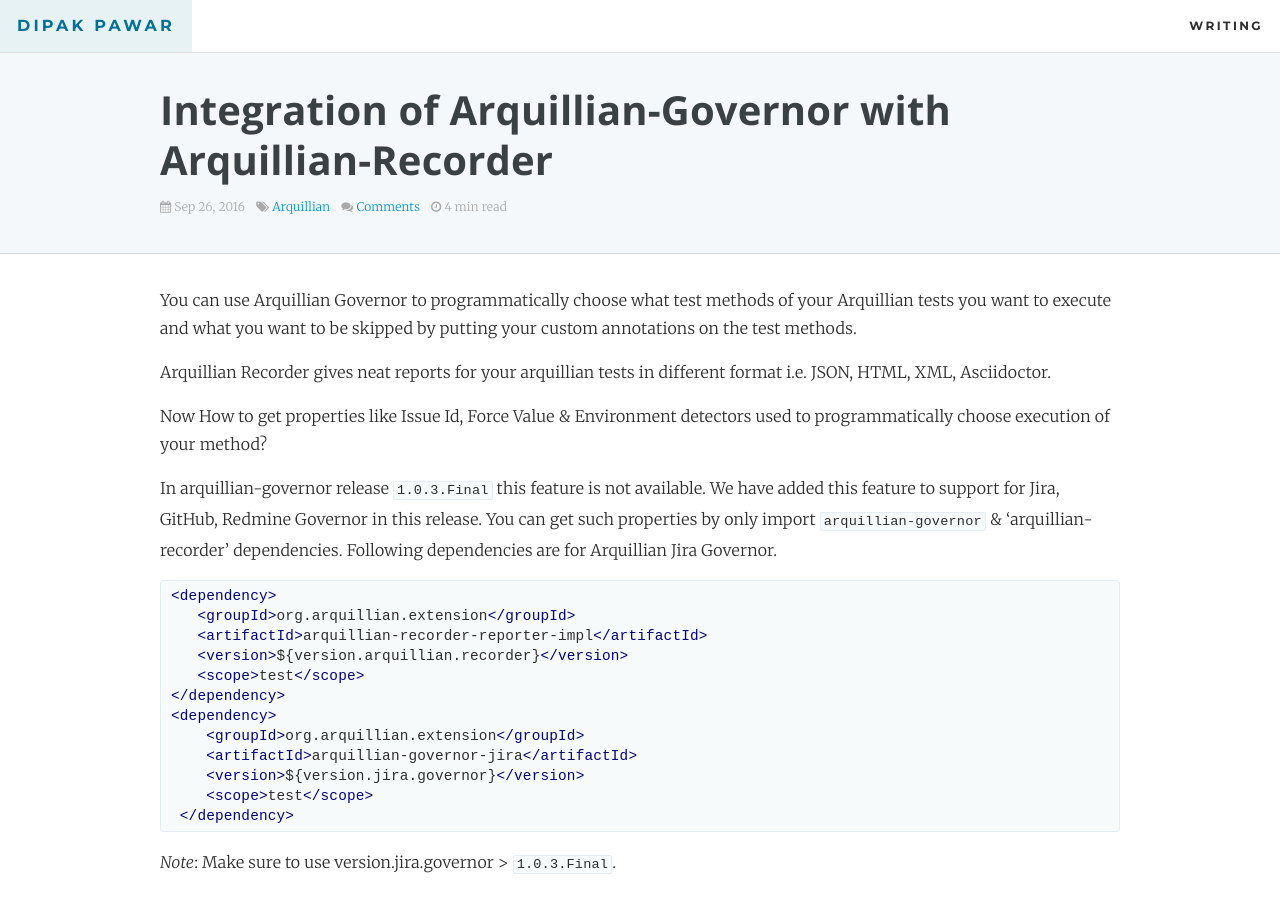
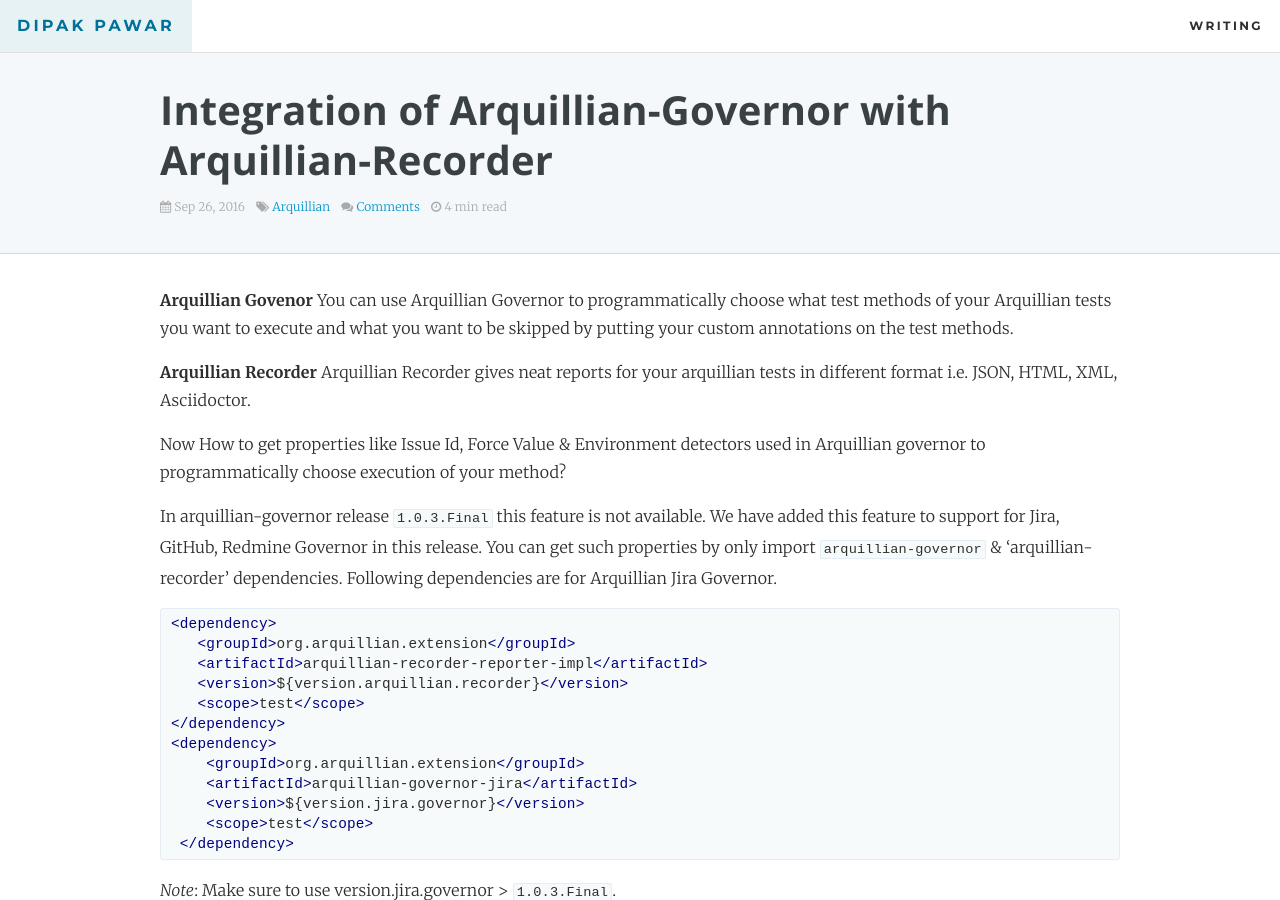
Before and after one commit to dipak-pawar/dipak-pawar.github.io, a Jekyll site: the page built from _posts/2016-09-27-How-to-integrate-Arquillian-Recorder-with-Arquillian-Governor.md, in a window 1280 px wide and 900 px high. Built offline with Jekyll 4.4.1, drawn with Linux system fonts in a browser that asks for light colours; comment, search, counter and statistics services are not loaded.

Commit message:
Adds heading mode for introducton in integration blog

```diff
--- a/_posts/2016-09-27-How-to-integrate-Arquillian-Recorder-with-Arquillian-Governor.md
+++ b/_posts/2016-09-27-How-to-integrate-Arquillian-Recorder-with-Arquillian-Governor.md
@@ -7,12 +7,13 @@
 - Arquillian
 thumbnail_path: blog/arquillian-logo.png
 ---
-
+**Arquillian Govenor**
 You can use Arquillian Governor to programmatically choose what test methods of your Arquillian tests you want to execute and what you want to be skipped by putting your custom annotations on the test methods.
 
+**Arquillian Recorder**
 Arquillian Recorder gives neat reports for your arquillian tests in different format i.e. JSON, HTML, XML, Asciidoctor.
 
-Now How to get properties like Issue Id, Force Value & Environment detectors used to programmatically choose execution of your method?
+Now How to get properties like Issue Id, Force Value & Environment detectors used in Arquillian governor to programmatically choose execution of your method?
 
 In arquillian-governor release `1.0.3.Final` this feature is not available. We have added this feature to support for Jira, GitHub, Redmine Governor in this release. You can get such properties by only import `arquillian-governor` & 'arquillian-recorder' dependencies. Following dependencies are for Arquillian Jira Governor.
 
```
